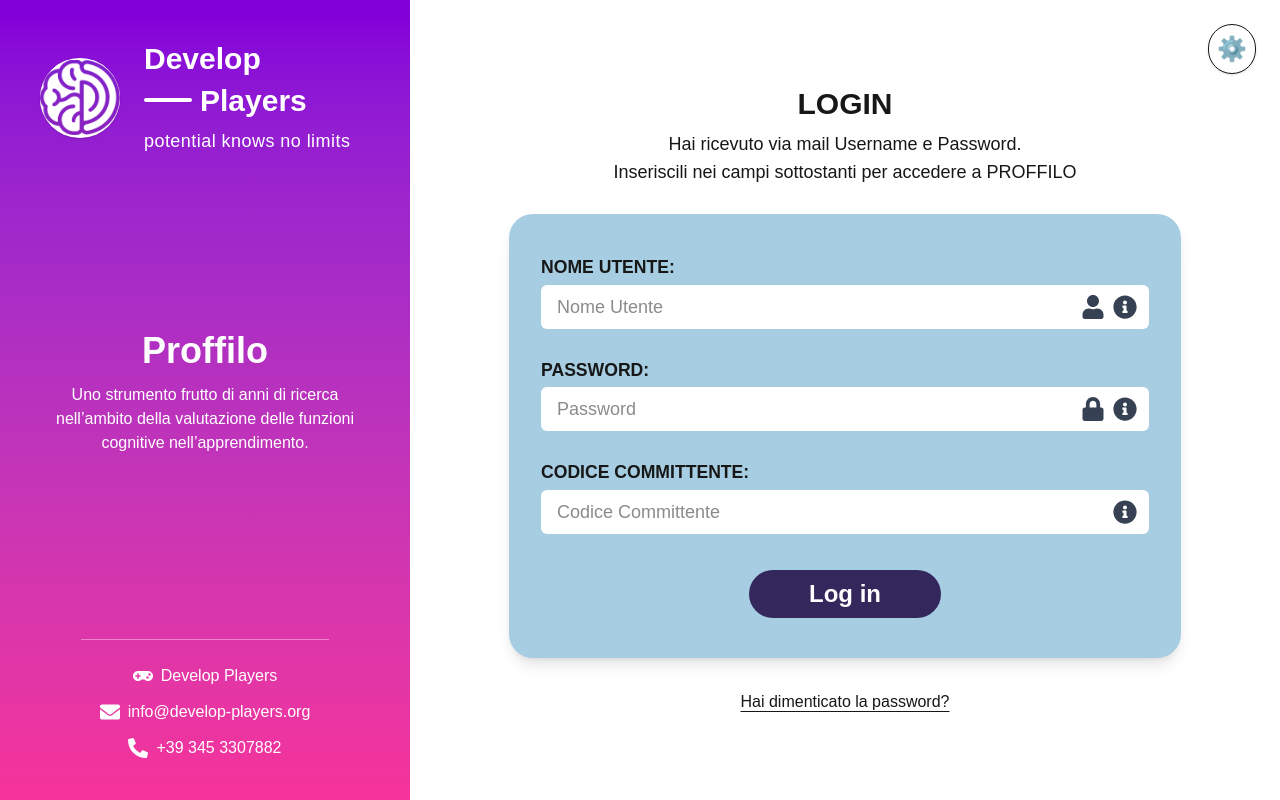
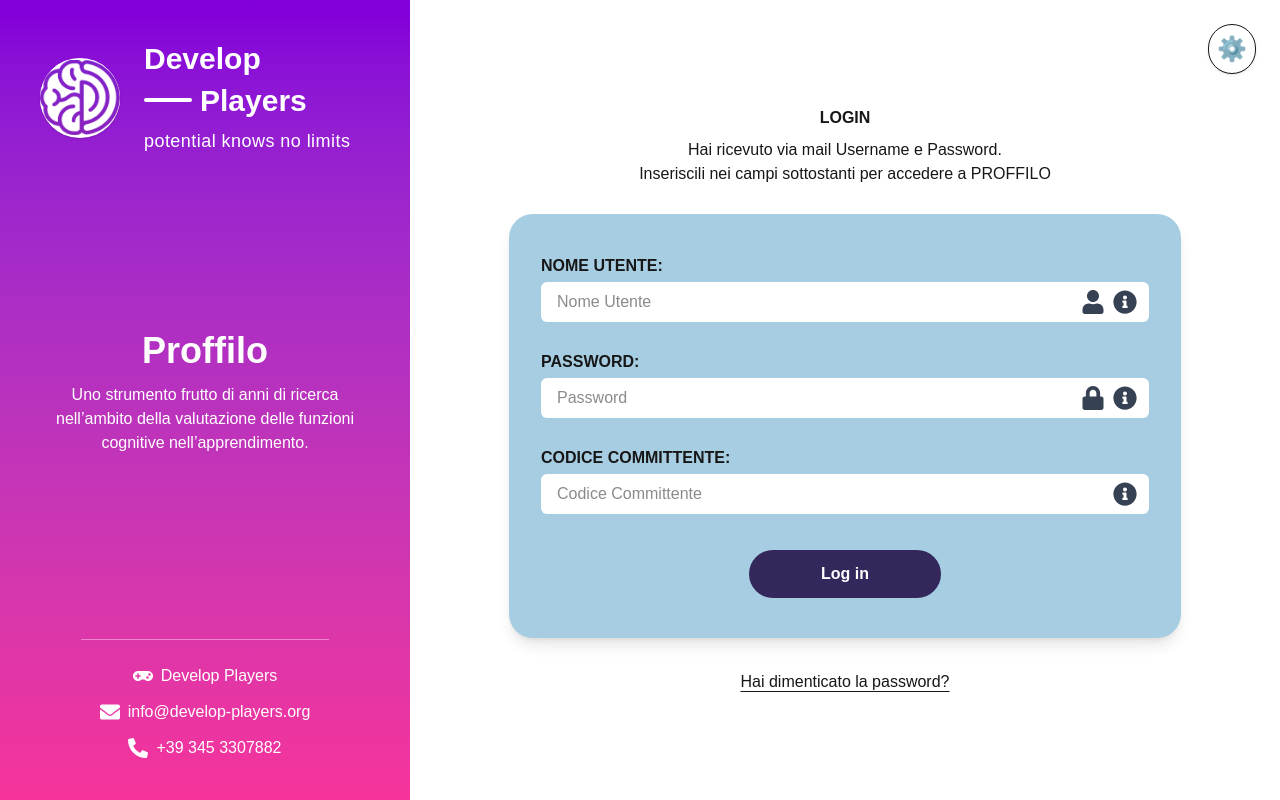
Before and after one commit to kolia202/Tesi, a Next.js app: page /login in a window 1280 px wide. Built offline with nearby package versions, Linux system fonts and the light colour scheme.

Commit message:
settings

```diff
--- a/src/app/login/page.tsx
+++ b/src/app/login/page.tsx
@@ -63,8 +63,8 @@
         {/* Main area */}
         <main className="flex-1 flex flex-col justify-center items-center px-4 py-8">
         <div className="max-w-2xl w-full">
-          <h2 className="text-3xl font-bold text-center mb-2">LOGIN</h2>
-          <p className="text-lg text-center mb-7">
+            <h2 className="font-bold text-center mb-2">LOGIN</h2>
+            <p className="text-center mb-7">
             Hai ricevuto via mail Username e Password.<br />
             Inseriscili nei campi sottostanti per accedere a PROFFILO
             </p>
@@ -74,7 +74,7 @@
             >
             {/* NOME UTENTE */}
             <div>
-              <label htmlFor="username" className="block font-bold mb-1 uppercase text-[1.1rem]">
+                <label htmlFor="username" className="block font-bold mb-1 uppercase">
                 Nome utente:
                 </label>
                 <div className="flex items-center bg-white rounded-md px-2 py-2 focus-within:ring-2 ring-blue-300">
@@ -82,7 +82,7 @@
                     id="username"
                     type="text"
                     placeholder="Nome Utente"
-                  className="flex-1 bg-transparent outline-none px-2 text-lg"
+                    className="flex-1 bg-transparent outline-none px-2"
                     value={username}
                     onChange={e => setUsername(e.target.value)}
                     autoComplete="username"
@@ -93,7 +93,7 @@
             </div>
             {/* PASSWORD */}
             <div>
-              <label htmlFor="password" className="block font-bold mb-1 uppercase text-[1.1rem]">
+                <label htmlFor="password" className="block font-bold mb-1 uppercase">
                 Password:
                 </label>
                 <div className="flex items-center bg-white rounded-md px-2 py-2 focus-within:ring-2 ring-blue-300">
@@ -101,7 +101,7 @@
                     id="password"
                     type="password"
                     placeholder="Password"
-                  className="flex-1 bg-transparent outline-none px-2 text-lg"
+                    className="flex-1 bg-transparent outline-none px-2"
                     value={password}
                     onChange={e => setPassword(e.target.value)}
                     autoComplete="current-password"
@@ -112,7 +112,7 @@
             </div>
             {/* CODICE COMMITTENTE */}
             <div>
-              <label htmlFor="clientCode" className="block font-bold mb-1 uppercase text-[1.1rem]">
+                <label htmlFor="clientCode" className="block font-bold mb-1 uppercase">
                 Codice committente:
                 </label>
                 <div className="flex items-center bg-white rounded-md px-2 py-2 focus-within:ring-2 ring-blue-300">
@@ -120,7 +120,7 @@
                     id="clientCode"
                     type="text"
                     placeholder="Codice Committente"
-                  className="flex-1 bg-transparent outline-none px-2 text-lg"
+                    className="flex-1 bg-transparent outline-none px-2"
                     value={clientCode}
                     onChange={e => setClientCode(e.target.value)}
                     autoComplete="off"
@@ -131,7 +131,7 @@
             {/* Pulsante login */}
             <button
                 type="submit"
-              className="w-48 mx-auto h-12 bg-[#33275C] hover:bg-[#221d43] text-white text-2xl font-bold rounded-full mt-2 focus:ring-4 focus:ring-blue-300 focus:outline-none transition"
+                className="w-48 mx-auto h-12 bg-[#33275C] hover:bg-[#221d43] text-white font-bold rounded-full mt-2 focus:ring-4 focus:ring-blue-300 focus:outline-none transition"
                 style={{ minHeight: 44, minWidth: 130 }}
             >
                 Log in
```
Lines whose indentation alone changed are shown as unchanged.
